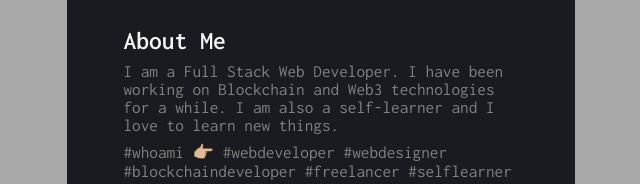
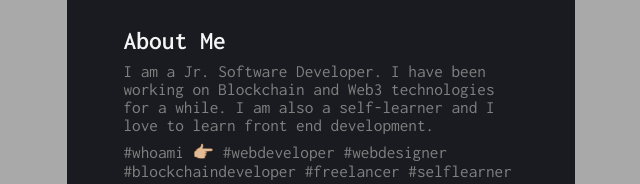
Before and after one commit to furkanEfe1/Furkan_Efe_Sekeroglu, a plain HTML site: page index.html in a window 1280 px wide. Shown: the part 846-1030 px from the top of the page, without its empty margins (255-895 px from the left). Drawn offline with Linux system fonts and the light colour scheme.

Commit message:
about me is changed

```diff
--- a/index.html
+++ b/index.html
@@ -54,9 +54,9 @@
             <div class="bcard__about">
               <h3 class="bcard__heading">About Me</h3>
               <p class="bcard__text">
-                I am a Full Stack Web Developer. I have been working on
+                I am a Jr. Software Developer. I have been working on
                 Blockchain and Web3 technologies for a while. I am also a
-                self-learner and I love to learn new things.
+                self-learner and I love to learn front end development.
               </p>
               <p class="bcard__text">
                 #whoami
```
